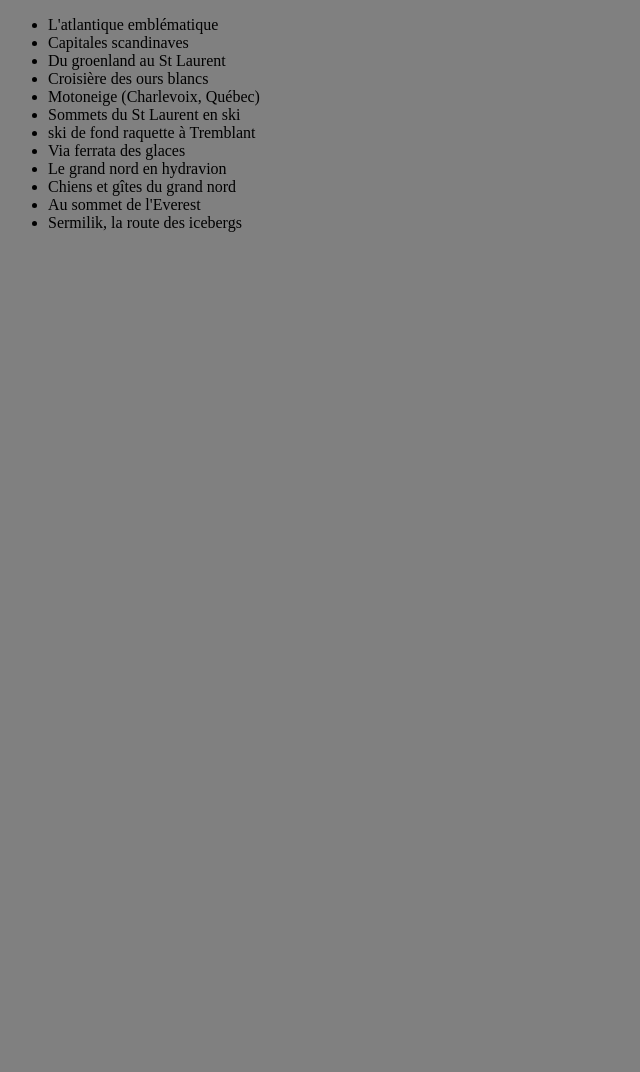
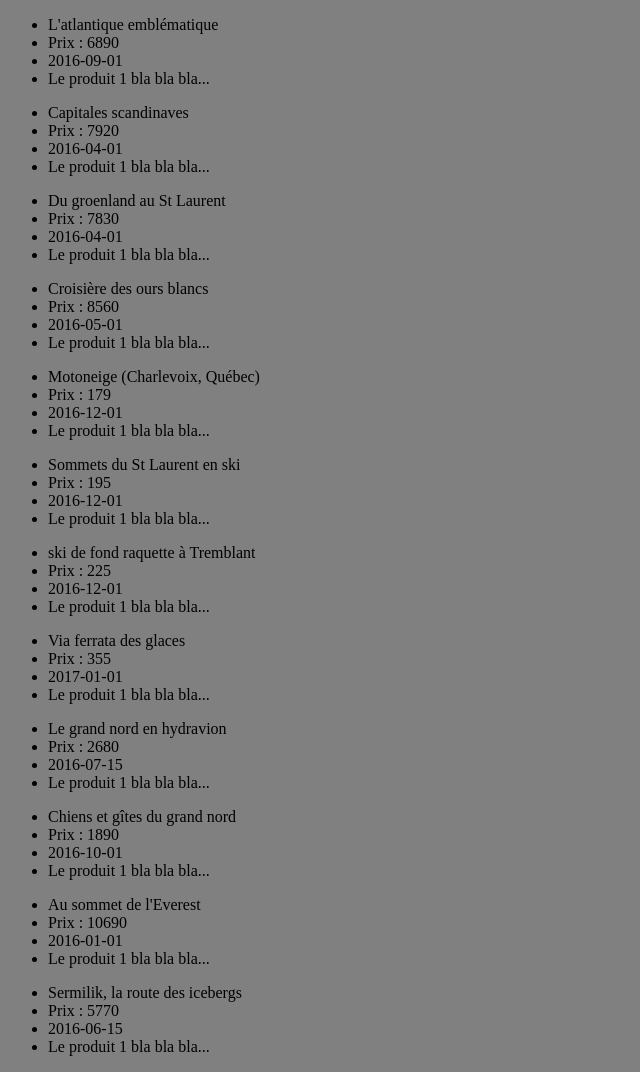
Before and after one commit to wverrier/projet_test_git, a plain HTML site: page index.html in a window 1280 px wide. Shown: the whole page, without its empty margins (0-640 px from the left). Before the commit the page ends 800 px from the top, so only its background shows below. Drawn offline with Linux system fonts and the light colour scheme.

Commit message:
Index modifie

```diff
--- a/index.html
+++ b/index.html
@@ -7,20 +7,113 @@
 
 </head>
 <body>
+<div>
 <ul>
     <li>L'atlantique emblématique</li>
+    <li>Prix : 6890</li>
+    <li>2016-09-01</li>
+    <li>Le produit 1 bla bla bla...</li>
+</ul>
+    </div>
+
+<div>
+    <ul>
     <li>Capitales scandinaves</li>
+    <li>Prix : 7920</li>
+    <li>2016-04-01</li>
+    <li>Le produit 1 bla bla bla...</li>
+    </ul>
+</div>
+<div>
+    <ul>
     <li>Du groenland au St Laurent</li>
+    <li>Prix : 7830</li>
+    <li>2016-04-01</li>
+    <li>Le produit 1 bla bla bla...</li>
+    </ul>
+</div>
+
+<div>
+    <ul>
     <li>Croisière des ours blancs</li>
+    <li>Prix : 8560</li>
+    <li>2016-05-01</li>
+    <li>Le produit 1 bla bla bla...</li>
+    </ul>
+</div>
+
+<div>
+    <ul>
     <li>Motoneige (Charlevoix, Québec)</li>
+    <li>Prix : 179</li>
+    <li>2016-12-01</li>
+    <li>Le produit 1 bla bla bla...</li>
+    </ul>
+</div>
+
+<div>
+    <ul>
     <li>Sommets du St Laurent en ski</li>
+    <li>Prix : 195</li>
+    <li>2016-12-01</li>
+    <li>Le produit 1 bla bla bla...</li>
+    </ul>
+</div>
+
+<div>
+    <ul>
     <li>ski de fond raquette à Tremblant</li>
+    <li>Prix : 225</li>
+    <li>2016-12-01</li>
+    <li>Le produit 1 bla bla bla...</li>
+    </ul>
+</div>
+
+<div>
+    <ul>
     <li>Via ferrata des glaces</li>
+    <li>Prix : 355</li>
+    <li>2017-01-01</li>
+    <li>Le produit 1 bla bla bla...</li>
+    </ul>
+</div>
+
+<div>
+    <ul>
     <li>Le grand nord en hydravion</li>
+    <li>Prix : 2680</li>
+    <li>2016-07-15</li>
+    <li>Le produit 1 bla bla bla...</li>
+    </ul>
+</div>
+
+<div>
+    <ul>
     <li>Chiens et gîtes du grand nord</li>
+    <li>Prix : 1890</li>
+    <li>2016-10-01</li>
+    <li>Le produit 1 bla bla bla...</li>
+    </ul>
+</div>
+
+<div>
+    <ul>
     <li>Au sommet de l'Everest</li>
+    <li>Prix : 10690</li>
+    <li>2016-01-01</li>
+    <li>Le produit 1 bla bla bla...</li>
+    </ul>
+</div>
+
+<div>
+    <ul>
     <li>Sermilik, la route des icebergs</li>
-</ul>
+    <li>Prix : 5770</li>
+    <li>2016-06-15</li>
+    <li>Le produit 1 bla bla bla...</li>
+    </ul>
+</div>
+
 
 <script src="script/main.js"></script>
 
```
